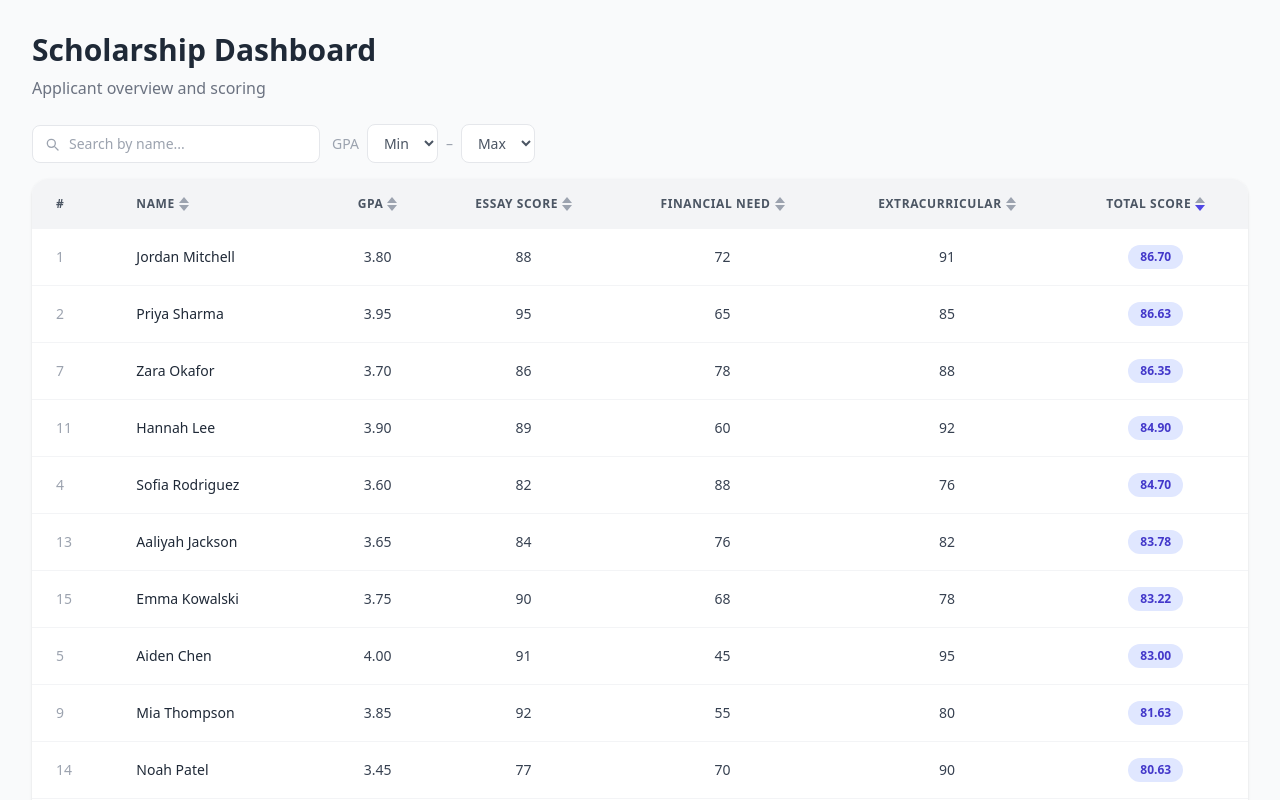
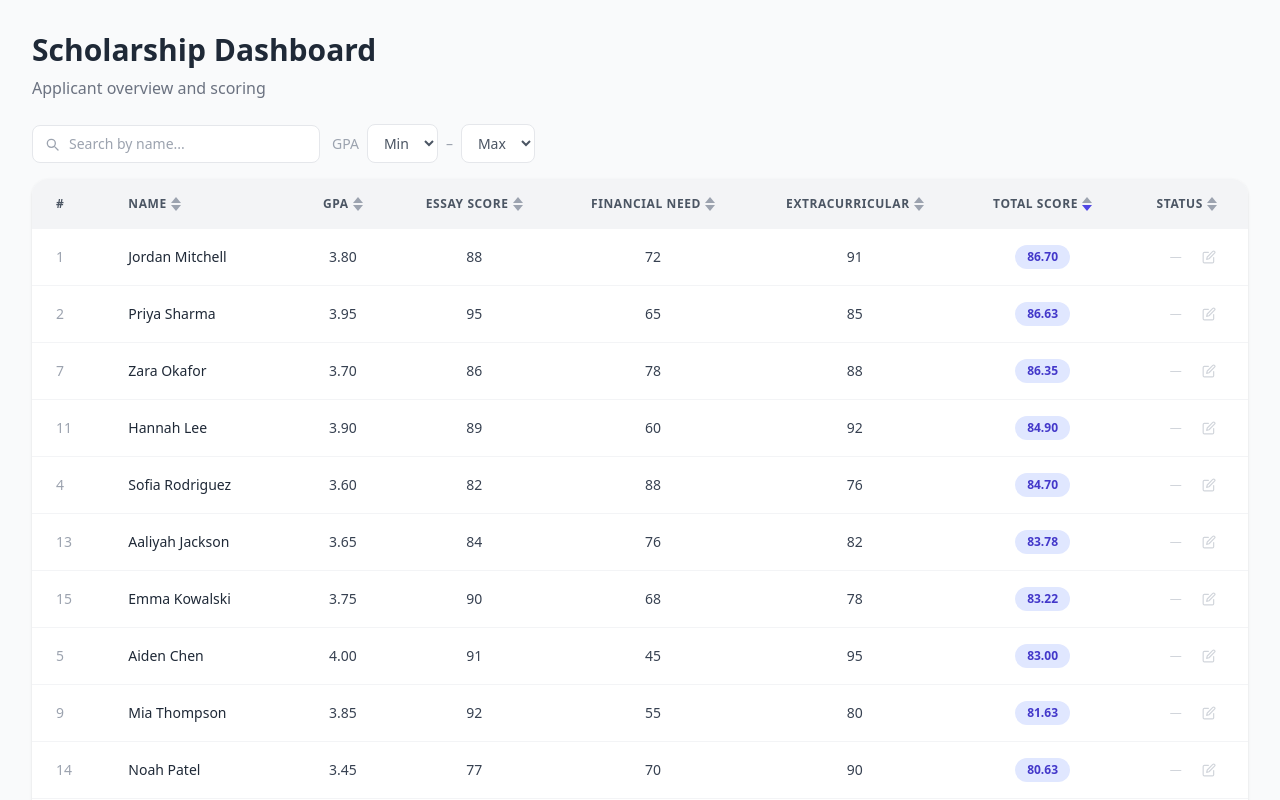
Before and after one commit to gaelle-nassar/scholarship-dashboard, a Nuxt app: page / in a window 1280 px wide. Shown: the top 800 px of the page. Built offline with nearby package versions, Linux system fonts and the light colour scheme.

Commit message:
add applicant status feature with accept, waitlist and reject options

```diff
--- a/app/components/ApplicantDetail.vue
+++ b/app/components/ApplicantDetail.vue
@@ -2,13 +2,17 @@
   <div class="bg-white rounded-2xl shadow p-8">
     <div class="flex gap-10">
 
-      <!-- Left: name + total score -->
+      <!-- Left: name + total score + status -->
       <div class="flex flex-col justify-center min-w-40">
         <p class="text-gray-400 text-sm mb-1">Applicant #{{ applicant.id }}</p>
         <h1 class="text-2xl font-bold text-gray-800">{{ applicant.name }}</h1>
         <div class="mt-4">
           <p class="text-xs text-gray-400 uppercase tracking-wide mb-1">Total Score</p>
           <span class="text-4xl font-bold text-indigo-600">{{ total }}</span>
+        </div>
+        <div class="mt-5">
+          <p class="text-xs text-gray-400 uppercase tracking-wide mb-2">Decision</p>
+          <StatusCell :applicantId="applicant.id" />
         </div>
       </div>
 
--- a/app/components/ApplicantRow.vue
+++ b/app/components/ApplicantRow.vue
@@ -11,6 +11,9 @@
         {{ computeTotalScore(applicant) }}
       </span>
     </td>
+    <td class="px-6 py-4 text-center">
+      <StatusCell :applicantId="applicant.id" />
+    </td>
   </tr>
 </template>
 
@@ -20,4 +23,5 @@ import { computeTotalScore } from '~/composables/useApplicants.js'
 defineProps({
   applicant: { type: Object, required: true }
 })
+
 </script>
--- a/app/components/ApplicantsTable.vue
+++ b/app/components/ApplicantsTable.vue
@@ -44,6 +44,7 @@ const columns = [
   { key: 'financialNeed',   label: 'Financial Need',  center: true  },
   { key: 'extracurricular', label: 'Extracurricular', center: true  },
   { key: 'totalScore',      label: 'Total Score',     center: true  },
+  { key: 'status',          label: 'Status',          center: true  },
 ]
 
 const query    = ref('')
--- /dev/null
+++ b/app/components/StatusBadge.vue
@@ -0,0 +1,28 @@
+<template>
+  <span
+    v-if="status"
+    class="inline-block text-xs font-semibold px-3 py-1 rounded-full"
+    :class="styles[status]"
+  >
+    {{ labels[status] }}
+  </span>
+  <span v-else class="inline-block text-xs text-gray-300 px-3 py-1">—</span>
+</template>
+
+<script setup>
+defineProps({
+  status: { type: String, default: null }
+})
+
+const labels = {
+  accepted:   'Accepted',
+  waitlisted: 'Waitlisted',
+  rejected:   'Rejected'
+}
+
+const styles = {
+  accepted:   'bg-emerald-100 text-emerald-700',
+  waitlisted: 'bg-amber-100 text-amber-700',
+  rejected:   'bg-red-100 text-red-600'
+}
+</script>
--- /dev/null
+++ b/app/components/StatusCell.vue
@@ -0,0 +1,53 @@
+<template>
+  <div class="inline-flex items-center gap-2" @click.stop>
+    <!-- Editing mode: show the select -->
+    <template v-if="editing">
+      <select
+        :value="current"
+        @change="handleChange"
+        @blur="editing = false"
+        class="text-xs border border-gray-200 rounded-lg px-2 py-1 bg-white text-gray-600 focus:outline-none focus:ring-2 focus:ring-indigo-300 focus:border-transparent transition"
+        ref="selectEl"
+      >
+        <option value="">-- Clear --</option>
+        <option value="accepted">Accepted</option>
+        <option value="waitlisted">Waitlisted</option>
+        <option value="rejected">Rejected</option>
+      </select>
+    </template>
+
+    <!-- Display mode: show badge + edit icon -->
+    <template v-else>
+      <StatusBadge :status="current" />
+      <button @click="startEditing" class="text-gray-300 hover:text-indigo-500 transition-colors" title="Edit status">
+        <svg xmlns="http://www.w3.org/2000/svg" class="h-3.5 w-3.5" viewBox="0 0 24 24" fill="none" stroke="currentColor" stroke-width="2" stroke-linecap="round" stroke-linejoin="round">
+          <path d="M11 4H4a2 2 0 0 0-2 2v14a2 2 0 0 0 2 2h14a2 2 0 0 0 2-2v-7"/>
+          <path d="M18.5 2.5a2.121 2.121 0 0 1 3 3L12 15l-4 1 1-4 9.5-9.5z"/>
+        </svg>
+      </button>
+    </template>
+  </div>
+</template>
+
+<script setup>
+const props = defineProps({
+  applicantId: { type: Number, required: true }
+})
+
+const { getStatus, setStatus } = useStatus()
+const current = computed(() => getStatus(props.applicantId))
+
+const editing = ref(false)
+const selectEl = ref(null)
+
+async function startEditing() {
+  editing.value = true
+  await nextTick()
+  selectEl.value?.focus()
+}
+
+function handleChange(e) {
+  setStatus(props.applicantId, e.target.value || null)
+  editing.value = false
+}
+</script>
--- /dev/null
+++ b/app/components/StatusSelect.vue
@@ -0,0 +1,22 @@
+<template>
+  <select
+    :value="current"
+    @change="setStatus(applicantId, $event.target.value || null)"
+    @click.stop
+    class="text-xs border border-gray-200 rounded-lg px-2 py-1 bg-white text-gray-600 focus:outline-none focus:ring-2 focus:ring-indigo-300 focus:border-transparent transition"
+  >
+    <option value="">-- Set Status --</option>
+    <option value="accepted">Accepted</option>
+    <option value="waitlisted">Waitlisted</option>
+    <option value="rejected">Rejected</option>
+  </select>
+</template>
+
+<script setup>
+const props = defineProps({
+  applicantId: { type: Number, required: true }
+})
+
+const { getStatus, setStatus } = useStatus()
+const current = computed(() => getStatus(props.applicantId))
+</script>
--- /dev/null
+++ b/app/composables/useStatus.js
@@ -0,0 +1,25 @@
+const STORAGE_KEY = 'scholarship-statuses'
+
+export function useStatus() {
+  // useState is Nuxt's SSR-safe shared state — same instance across all components
+  const statuses = useState('applicant-statuses', () => {
+    if (process.client) {
+      const saved = localStorage.getItem(STORAGE_KEY)
+      return saved ? JSON.parse(saved) : {}
+    }
+    return {}
+  })
+
+  function setStatus(id, status) {
+    statuses.value = { ...statuses.value, [id]: status }
+    if (process.client) {
+      localStorage.setItem(STORAGE_KEY, JSON.stringify(statuses.value))
+    }
+  }
+
+  function getStatus(id) {
+    return statuses.value[id] ?? null
+  }
+
+  return { setStatus, getStatus }
+}
```
